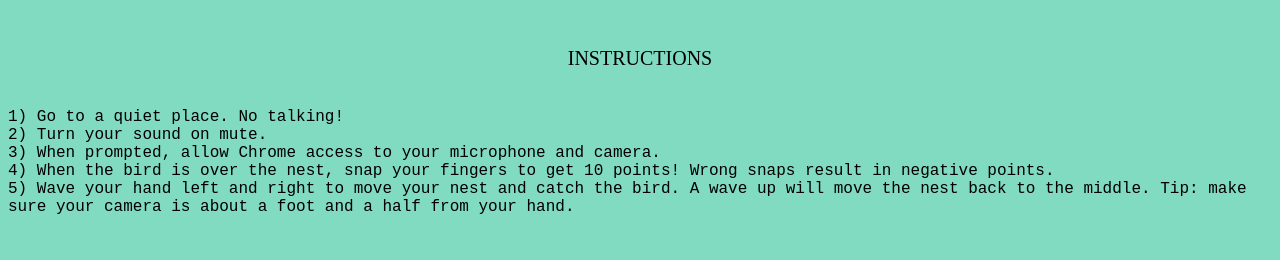
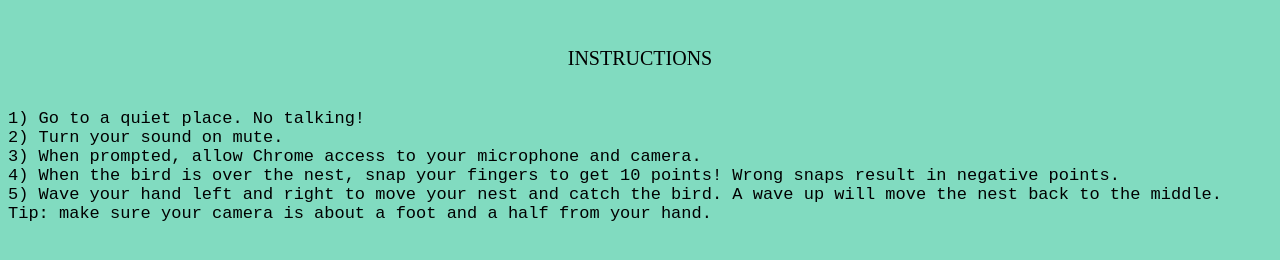
Before and after one commit to kelseyCodes/makeItSnappy, a website: page index.html in a window 1280 px wide. Drawn offline with nearby package versions, Linux system fonts and the light colour scheme; some packages are replaced by stand-ins of ours.

Commit message:
fixing formatting

```diff
--- a/style.css
+++ b/style.css
@@ -110,6 +110,7 @@ button:hover {
 	display: inline;
 	width: 500px;
 	font-family: Courier New;
+	font-size: 17px;
 	text-align: left;
 	margin-left: 10px;
 }
```
